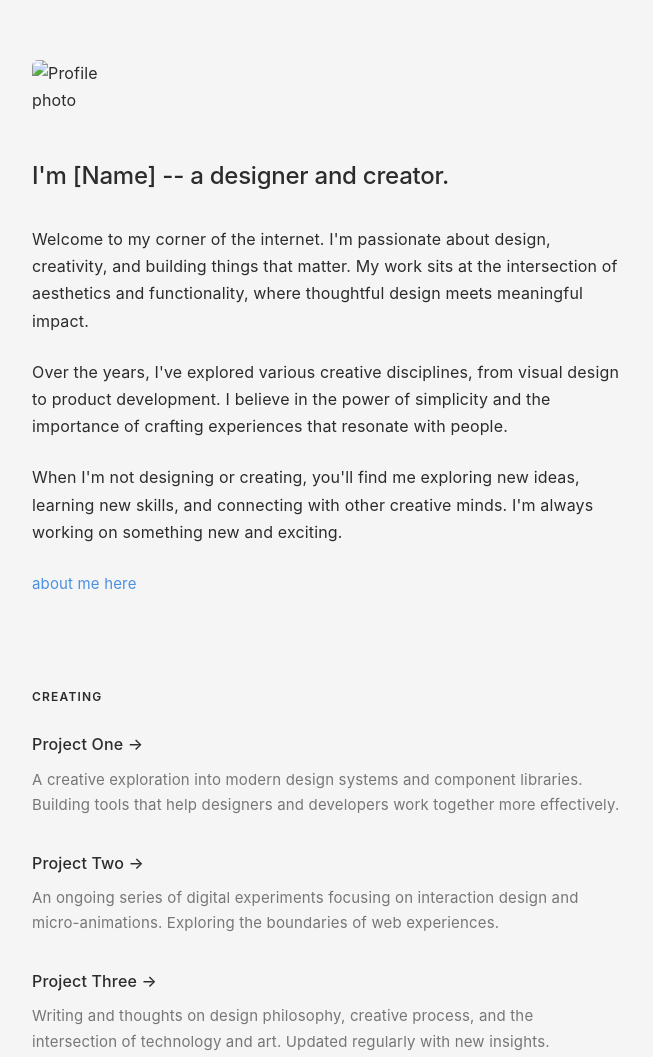
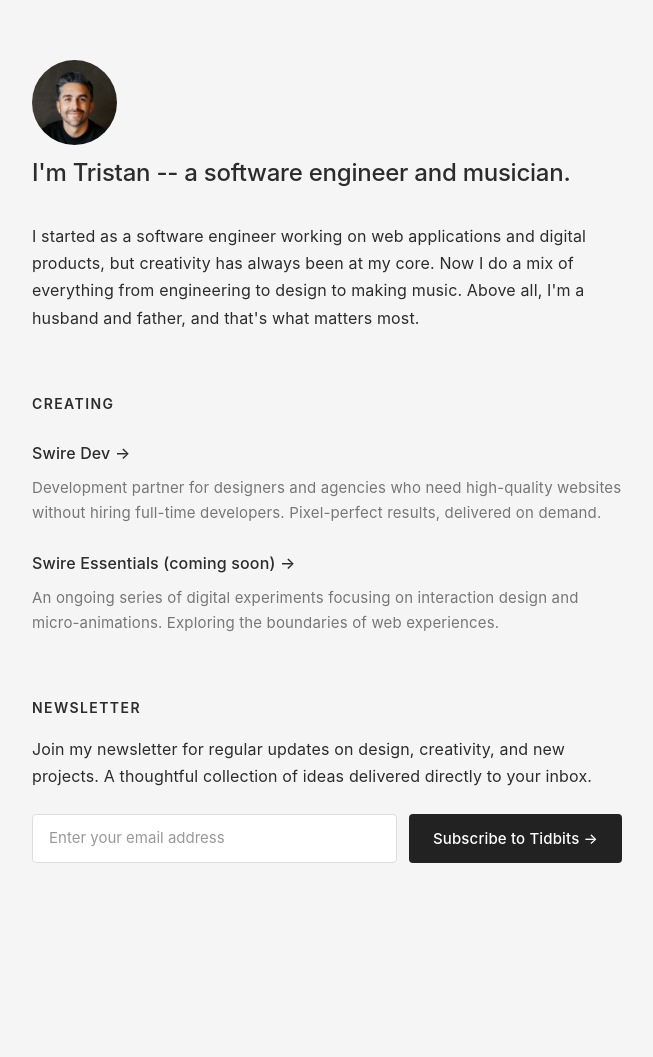
Before and after one commit to tristanswire/tristanswire, a website: page index.html in a window 1280 px wide. Shown: the top 1057 px of the page, without its empty margins (313-966 px from the left). After the commit the page ends 983 px from the top, so only its background shows below. Drawn offline with Linux system fonts and the light colour scheme.

Commit message:
small tweaks

```diff
--- a/index.html
+++ b/index.html
@@ -5,34 +5,31 @@
     <meta name="viewport" content="width=device-width, initial-scale=1.0">
 
     <!-- SEO Meta Tags -->
-    <meta name="description" content="Designer and creator sharing projects, thoughts, and ideas at the intersection of design and technology.">
-    <meta name="keywords" content="design, creativity, web design, product design, design systems">
-    <meta name="author" content="[Your Name]">
+    <meta name="description" content="Software engineer and musician passionate about creativity and building things that matter. Working at the intersection of technical craft and artistic expression.">
+    <meta name="keywords" content="software engineer, musician, web development, design, creative, guitar, music">
+    <meta name="author" content="Tristan Swire">
 
     <!-- Open Graph / Social Media Meta Tags -->
     <meta property="og:type" content="website">
-    <meta property="og:title" content="[Name] - Designer & Creator">
-    <meta property="og:description" content="Designer and creator sharing projects, thoughts, and ideas at the intersection of design and technology.">
+    <meta property="og:title" content="Tristan Swire - Software Engineer & Musician">
+    <meta property="og:description" content="Software engineer and musician passionate about creativity and building things that matter. Working at the intersection of technical craft and artistic expression.">
     <meta property="og:image" content="/profile.jpg">
 
     <!-- Twitter Card Meta Tags -->
     <meta name="twitter:card" content="summary">
-    <meta name="twitter:title" content="[Name] - Designer & Creator">
-    <meta name="twitter:description" content="Designer and creator sharing projects, thoughts, and ideas at the intersection of design and technology.">
+    <meta name="twitter:title" content="Tristan Swire - Software Engineer & Musician">
+    <meta name="twitter:description" content="Software engineer and musician passionate about creativity and building things that matter. Working at the intersection of technical craft and artistic expression.">
     <meta name="twitter:image" content="/profile.jpg">
 
-    <title>[Name] - Designer & Creator</title>
+    <title>Tristan Swire - Software Engineer & Musician</title>
     <link rel="stylesheet" href="styles.css">
 </head>
 <body>
     <main class="container">
         <section class="intro">
-            <img src="profile.jpg" alt="Profile photo" class="profile-photo">
-            <h1 class="headline">I'm [Name] -- a designer and creator.</h1>
-            <p>Welcome to my corner of the internet. I'm passionate about design, creativity, and building things that matter. My work sits at the intersection of aesthetics and functionality, where thoughtful design meets meaningful impact.</p>
-            <p>Over the years, I've explored various creative disciplines, from visual design to product development. I believe in the power of simplicity and the importance of crafting experiences that resonate with people.</p>
-            <p>When I'm not designing or creating, you'll find me exploring new ideas, learning new skills, and connecting with other creative minds. I'm always working on something new and exciting.</p>
-            <p><a href="#" class="about-link">about me here</a></p>
+            <img src="/images/profile.jpg" alt="Profile photo" class="profile-photo">
+            <h1 class="headline">I'm Tristan -- a software engineer and musician.</h1>
+            <p>I started as a software engineer working on web applications and digital products, but creativity has always been at my core. Now I do a mix of everything from engineering to design to making music. Above all, I'm a husband and father, and that's what matters most.</p>
         </section>
 
         <section class="creating">
@@ -40,23 +37,16 @@
             <div class="project-list">
                 <div class="project-item">
                     <h3 class="project-title">
-                        <a href="#" class="project-link">Project One →</a>
+                        <a href="https://www.swiredev.com/" class="project-link" target="_blank">Swire Dev →</a>
                     </h3>
-                    <p class="project-description">A creative exploration into modern design systems and component libraries. Building tools that help designers and developers work together more effectively.</p>
+                    <p class="project-description">Development partner for designers and agencies who need high-quality websites without hiring full-time developers. Pixel-perfect results, delivered on demand.</p>
                 </div>
 
                 <div class="project-item">
                     <h3 class="project-title">
-                        <a href="#" class="project-link">Project Two →</a>
+                        <a href="#" class="project-link" target="_blank">Swire Essentials (coming soon) →</a>
                     </h3>
                     <p class="project-description">An ongoing series of digital experiments focusing on interaction design and micro-animations. Exploring the boundaries of web experiences.</p>
-                </div>
-
-                <div class="project-item">
-                    <h3 class="project-title">
-                        <a href="#" class="project-link">Project Three →</a>
-                    </h3>
-                    <p class="project-description">Writing and thoughts on design philosophy, creative process, and the intersection of technology and art. Updated regularly with new insights.</p>
                 </div>
             </div>
         </section>
@@ -66,7 +56,7 @@
             <p class="newsletter-description">Join my newsletter for regular updates on design, creativity, and new projects. A thoughtful collection of ideas delivered directly to your inbox.</p>
             <form class="newsletter-form">
                 <input type="email" placeholder="Enter your email address" class="email-input" required>
-                <button type="submit" class="subscribe-button">Subscribe to The Manual →</button>
+                <button type="submit" class="subscribe-button">Subscribe to Tidbits →</button>
             </form>
         </section>
     </main>
--- a/styles.css
+++ b/styles.css
@@ -24,7 +24,7 @@ body {
 
 /* Section Spacing */
 section {
-    margin-bottom: 90px;
+    margin-bottom: 60px;
 }
 
 section:last-child {
@@ -39,7 +39,7 @@ h1 {
 }
 
 h2 {
-    font-size: 0.75rem;
+    font-size: 0.875rem;
     margin-bottom: 1rem;
     font-weight: 600;
     text-transform: uppercase;
@@ -61,10 +61,10 @@ p:last-child {
 }
 
 .profile-photo {
-    width: 70px;
-    height: 70px;
-    border-radius: 6px;
-    margin-bottom: 28px;
+    width: 85px;
+    height: 85px;
+    border-radius: 100%;
+    margin-bottom: 10px;
     display: block;
     object-fit: cover;
 }
@@ -105,7 +105,7 @@ p:last-child {
 .project-list {
     display: flex;
     flex-direction: column;
-    gap: 32px;
+    gap: 24px;
 }
 
 .project-item {
@@ -201,7 +201,7 @@ p:last-child {
     }
 
     section {
-        margin-bottom: 70px;
+        margin-bottom: 60px;
     }
 
     section:last-child {
@@ -238,7 +238,7 @@ p:last-child {
     }
 
     section {
-        margin-bottom: 60px;
+        margin-bottom: 40px;
     }
 
     section:last-child {
```
Also changed, not shown: images/profile.jpg (added).
